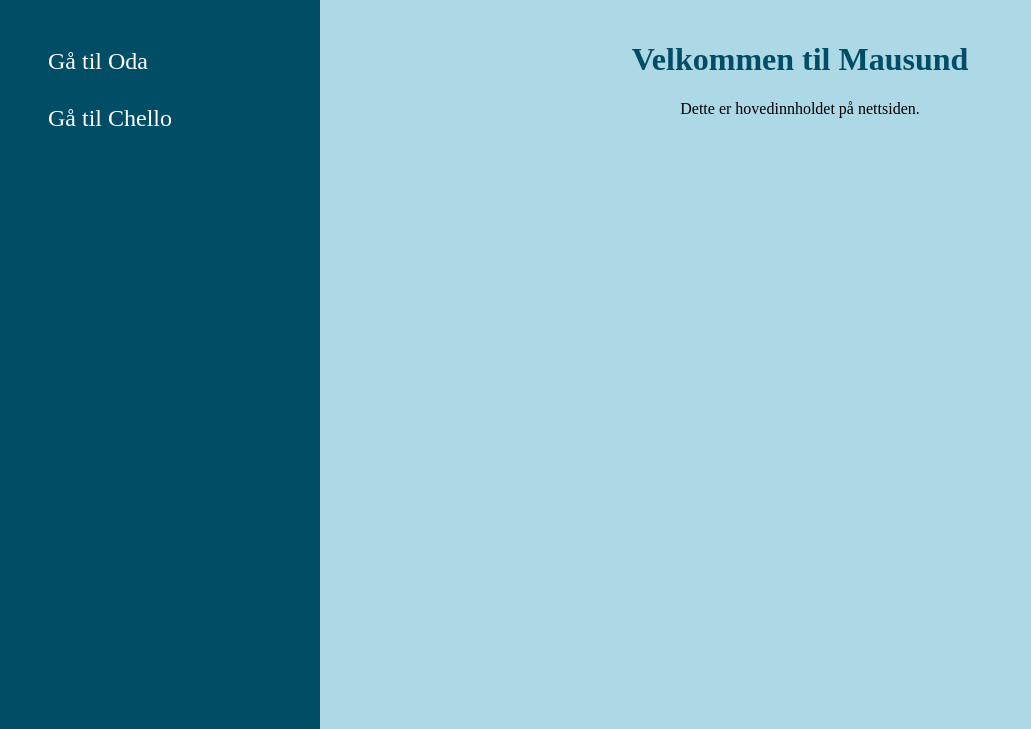
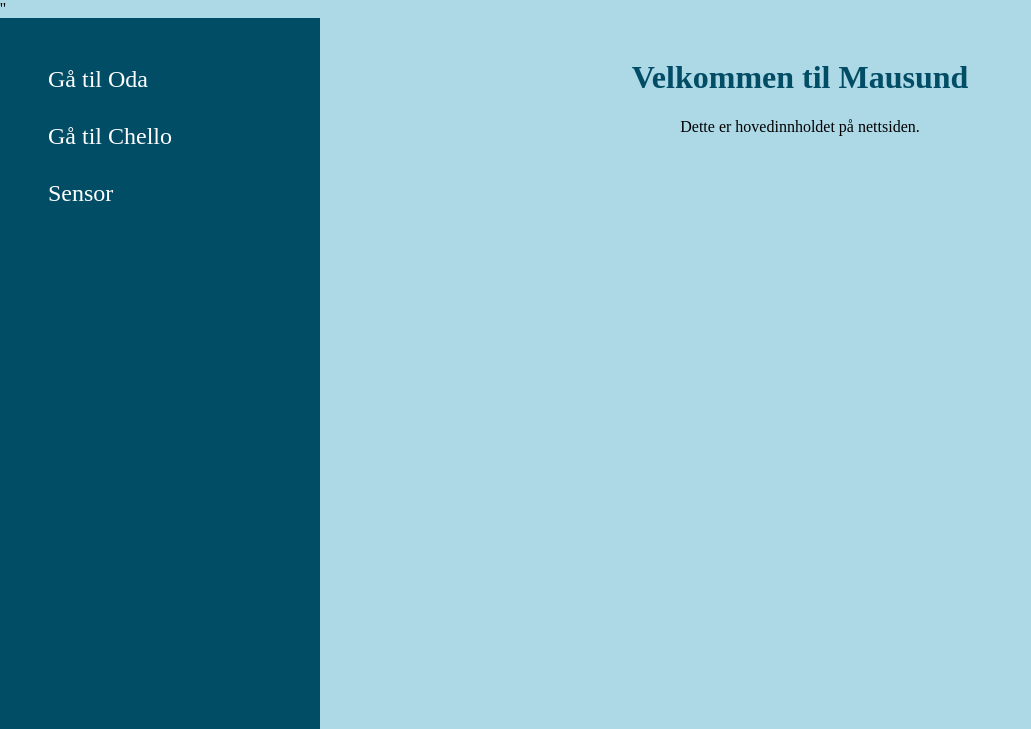
Before and after one commit to odabre/Gruppe11, a Flask app: page / in a window 1280 px wide. Shown: the top 729 px of the page, without its empty margins (0-1031 px from the left). Run offline with Flask 3, Linux system fonts and the light colour scheme.

Commit message:
prøvde å legge inn flere linker

```diff
--- a/main.py
+++ b/main.py
@@ -23,6 +23,11 @@ def oda_func():
 def chello_func():
     return render_template("chello.html")
 
+#Kan vi få denne til å fungere?
+@app.route('/sensor')
+def sensor_func():
+    return render_template("sensor.html")
+
 # Run the application
 if __name__ == '__main__':
     app.run(host="127.0.0.1", port=5502, debug=True)
--- a/static/main_style.css
+++ b/static/main_style.css
@@ -14,11 +14,9 @@ body {
 }
 
 .content {
-    /*margin-left: 25%; /* Hindrer at innholdet overlapper sidebaren */
     flex-grow: 1; /* Sørger for at content tar opp gjenværende plass*/
     padding: 20px;
     white-space: normal; /* Tillater vanlig tekstbryting */
-    /*width: 100%; /* Sørg for at containeren har full bredde */
     text-align: center;
     box-sizing: border-box; /* Hindrer at padding påvirker bredden */
 }
@@ -60,7 +58,6 @@ p.bold {
     color: white;
 }
 
-/* for at lenkene skal endre farge ved hover */
 .sidebar ul li a:hover {
     text-decoration: underline; /* Understreking ved hover */
     color: lightgray; /* Endre fargen ved hover */
@@ -71,6 +68,4 @@ footer {
     text-align: center;
     width: 100%;
     flex-shrink: 0; /* Hindrer at footeren krymper og holder den nederst*/
-    /*position: relative; /*Sikrer at den forblir på bunnen når innholdet ikke fyller hele siden*/
-    /*bottom: 0;*/
 }
--- a/templates/test.html
+++ b/templates/test.html
@@ -1,5 +1,5 @@
 <html>
-    <head>
+    <head>''
         <title>Mausund</title>
         <link rel="stylesheet" href="{{ url_for('static', filename='main_style.css') }}">
     </head>
@@ -9,6 +9,7 @@
                 <ul>
                     <li><a href="/oda">Gå til Oda</a></li>
                     <li><a href="/chello">Gå til Chello</a></li>
+                    <li><a href="/sensor">Sensor</a></li>
                 </ul>
             </aside>
 
```
